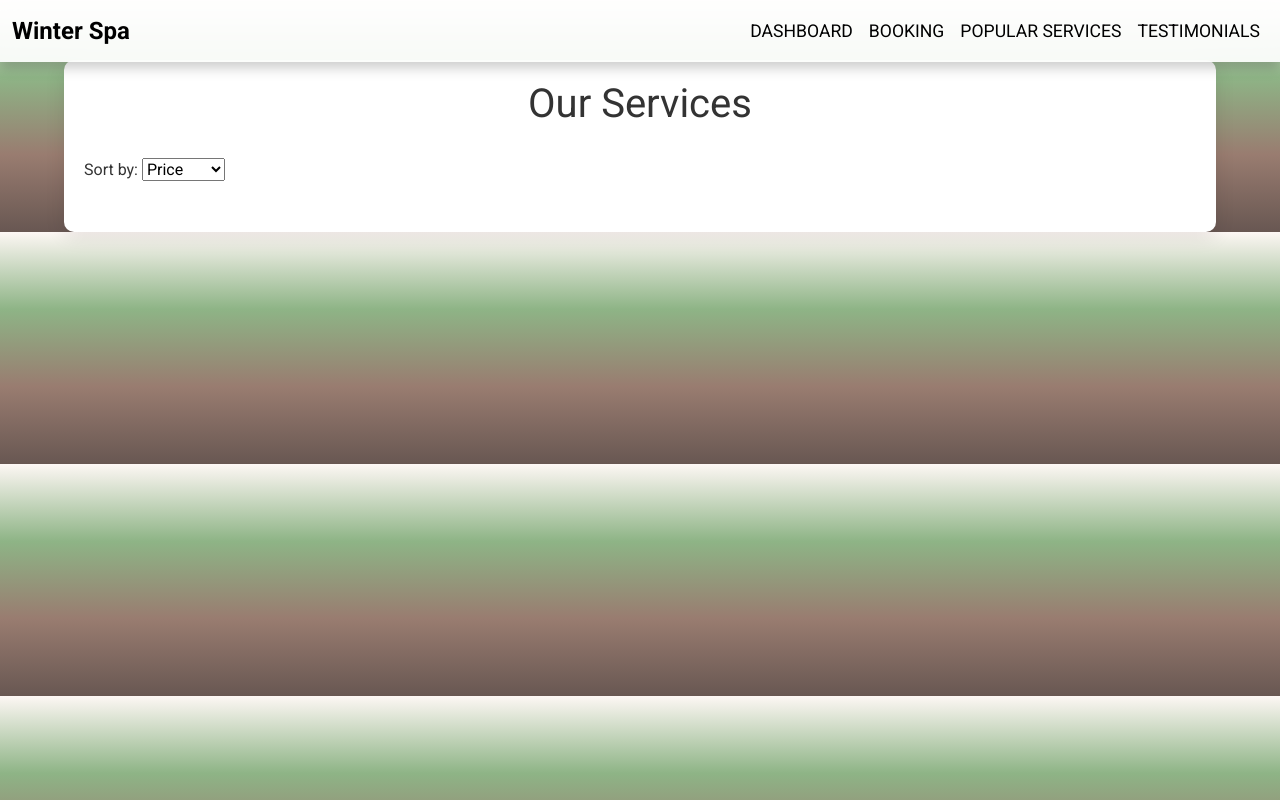
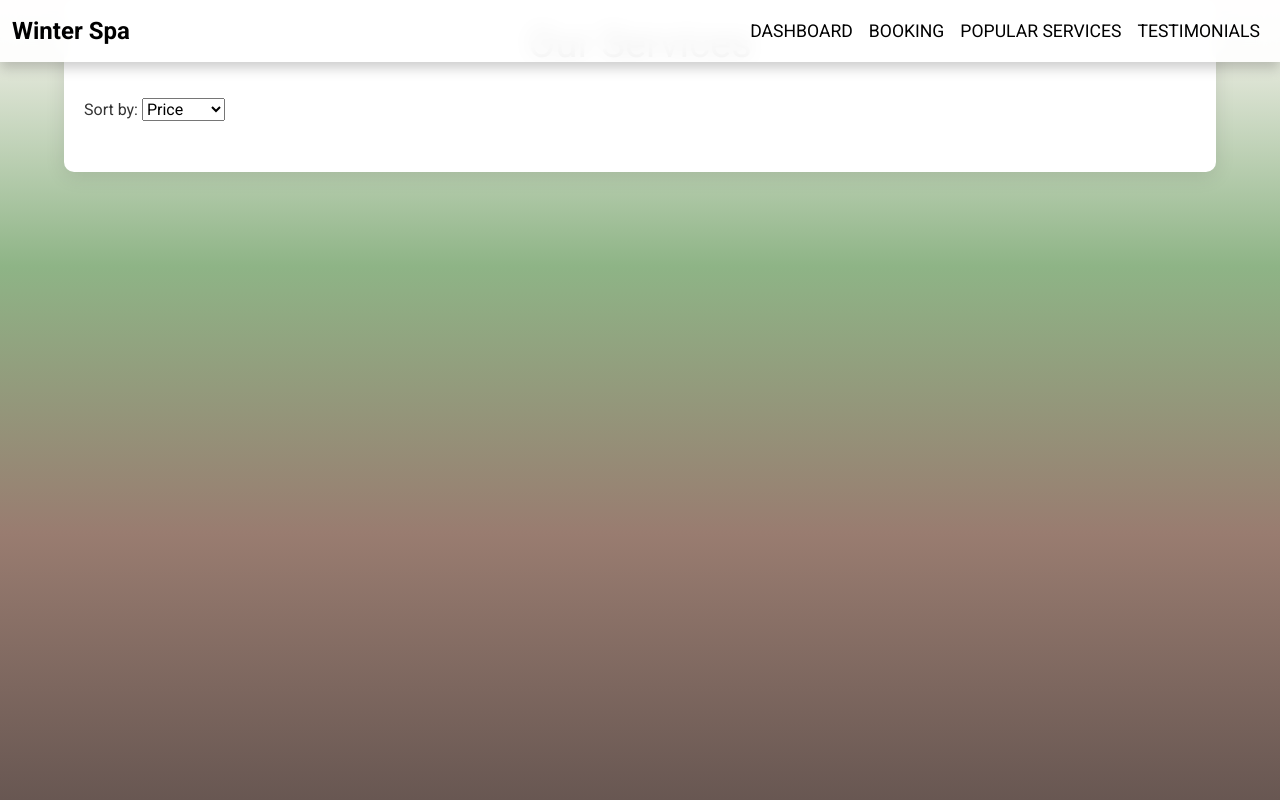
Before and after one commit to jessyforg/TeamWinter, a PHP site: page /services.php in a window 1280 px wide. Run offline with PHP 8.4, Linux system fonts and the light colour scheme; data that the repository does not hold is empty.

Commit message:
Services fix

```diff
--- a/services.php
+++ b/services.php
@@ -45,11 +45,11 @@ $result = $conn->query($sql);
     font-family: 'Roboto', sans-serif;
     margin: 0;
     padding: 0;
-            background-color: #f4f4f4;
-            margin-top: 60px;
     background: linear-gradient(to bottom, #FDF7F4, #8EB486, #997C70, #685752);
     color: #333;
+    min-height: 100vh;
 }
+
 
         .container {
             width: 90%;
```
Lines whose indentation alone changed are shown as unchanged.
